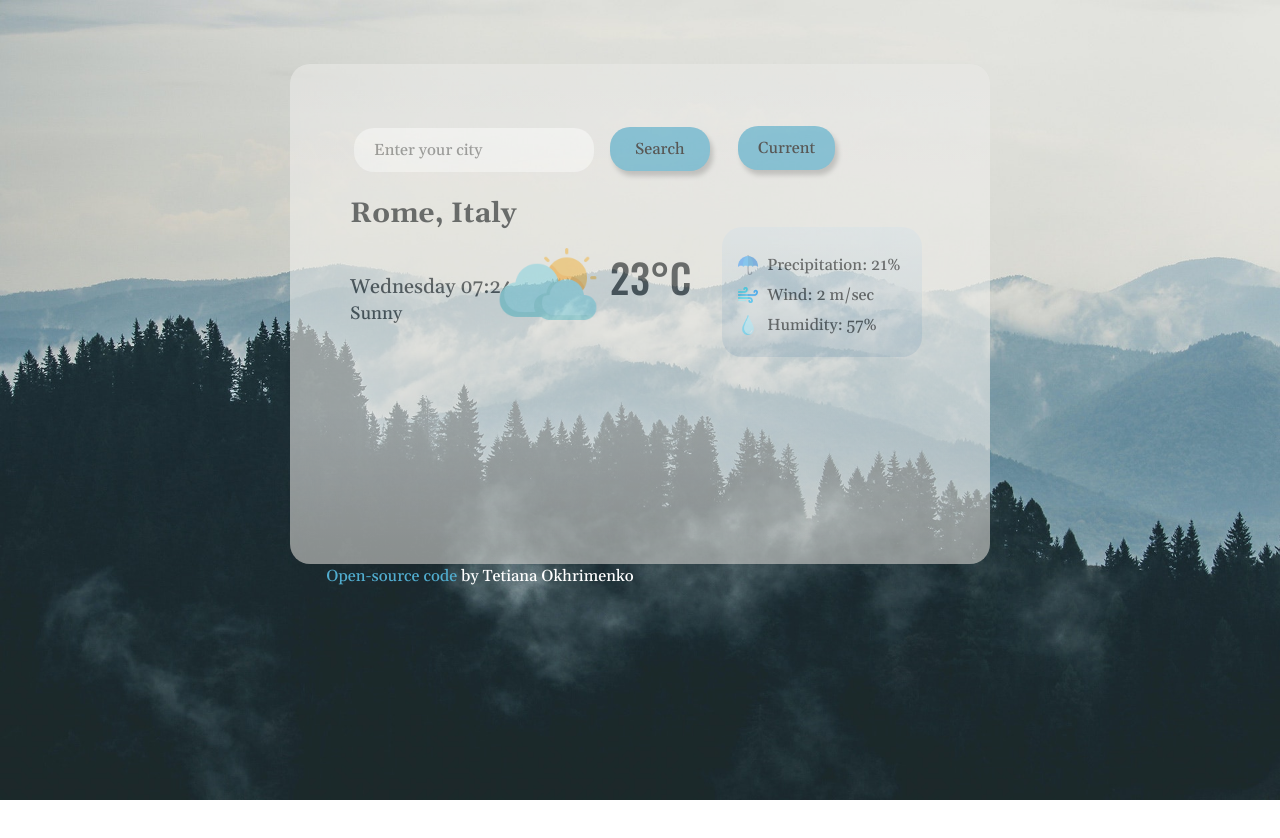
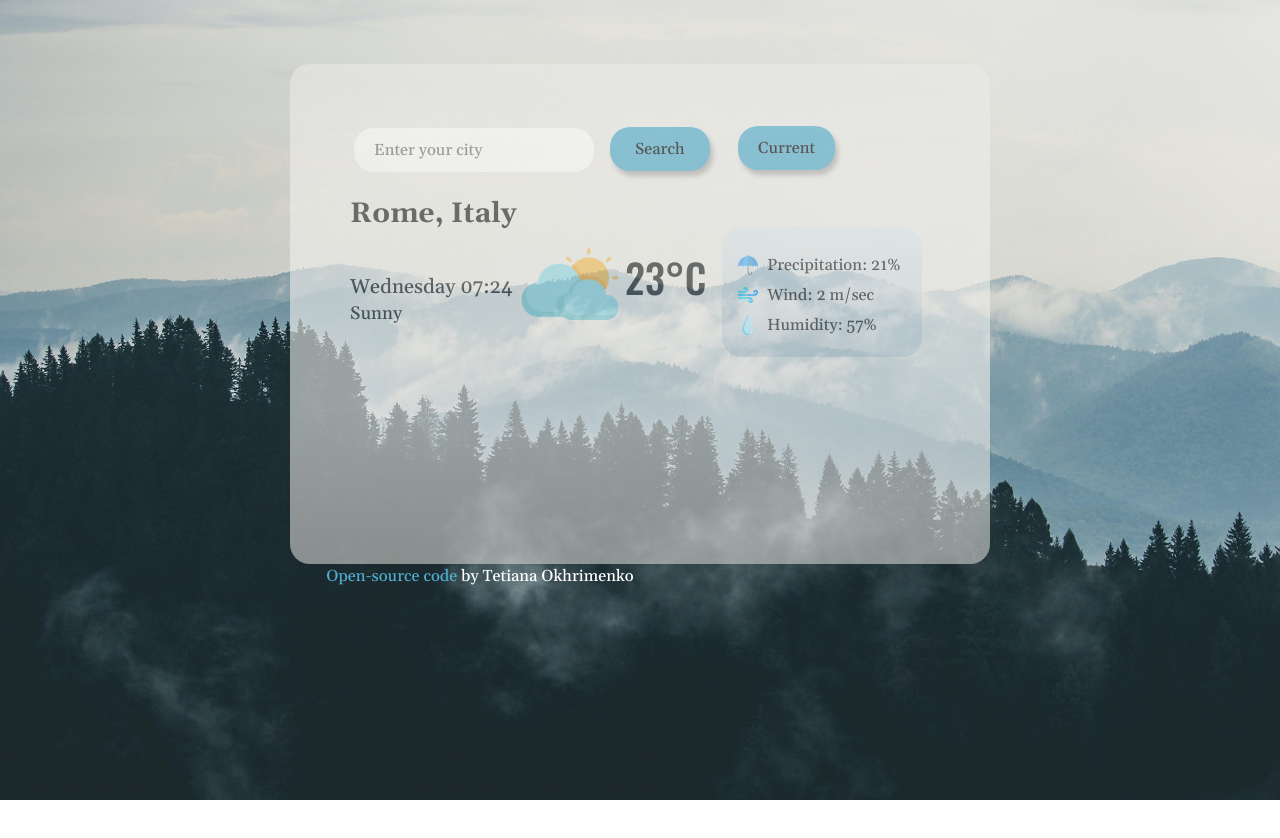
Before and after one commit to TetianaOkhrimenko/my-weatherApp-project, a plain HTML site: page index.html in a window 1280 px wide. Drawn offline with nearby package versions, Linux system fonts and the light colour scheme; no server answers; files whose address does not match are found by name.

Commit message:
Changed margin-left in today weather image and temp.

```diff
--- a/style.css
+++ b/style.css
@@ -86,14 +86,14 @@ p {
 }
 .image-weather-today {
   width: 100px;
-  margin-left: 13em;
+  margin-left: 230px;
   margin-top: -9em;
 }
 .temp {
   font-weight: 500;
   font-size: 40px;
   font-family: "Oswald", sans-serif;
-  margin-left: 8em;
+  margin-left: 335px;
   margin-top: -3em;
 }
 .other-info {
```
